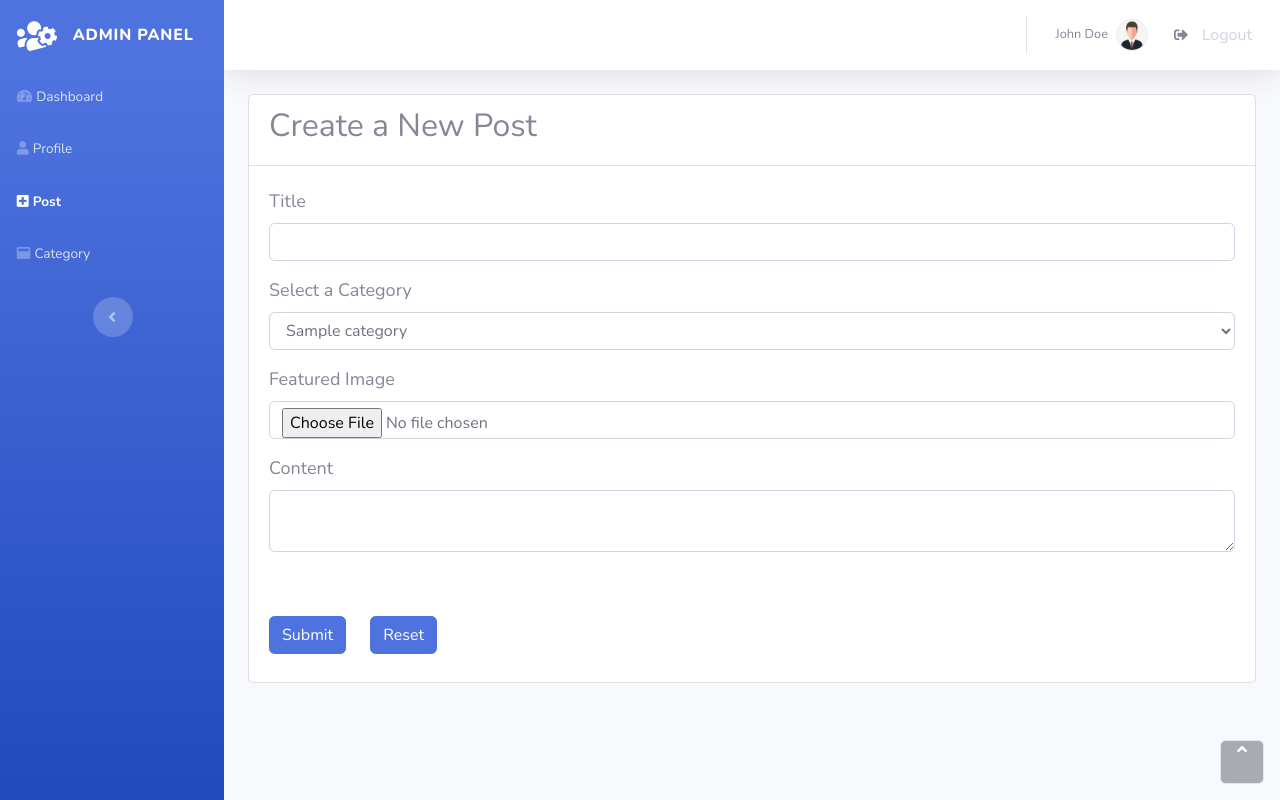
After one commit to PHPGroup5/FoodBlog, a PHP site: page /testing.php in a window 1280 px wide. The commit adds this page. Run offline with PHP 8.4, Linux system fonts and the light colour scheme; tables that the repository leaves empty or names only in its code hold one stand-in row (values such as "Sample post"); some libraries are stand-ins or nearby versions.

Commit message:
minor changes by hkz

```diff
--- a/Admin/table.php
+++ b/Admin/table.php
@@ -4,7 +4,7 @@
 <head>
     <meta charset="utf-8">
     <meta name="viewport" content="width=device-width, initial-scale=1.0, shrink-to-fit=no">
-    <title>Table - Brand</title>
+    <title>Table - Taste the Joy</title>
     <link rel="stylesheet" href="assets/bootstrap/css/bootstrap.min.css">
     <link rel="stylesheet" href="https://fonts.googleapis.com/css?family=Nunito:200,200i,300,300i,400,400i,600,600i,700,700i,800,800i,900,900i">
     <link rel="stylesheet" href="assets/fonts/fontawesome-all.min.css">
@@ -55,6 +55,7 @@
             </div>
             </nav>
             <div class="container-fluid">
+
                 <h3 class="text-dark mb-4">Posts</h3>
                 <div class="card shadow">
                     <div class="card-header py-3">
@@ -107,7 +108,7 @@
             </div>
         </div>
         <footer class="bg-white sticky-footer">
-            <a class="btn btn-info btn-sm border rounded btn-icon-split" role="button" href="post.php" style="display: block;margin: auto;max-width: 170px;"><span class="text-white-50 icon" style="filter: blur(0px);"><i class="fas fa-plus"></i></span><span class="text-white text">Add New Post</span></a>
+            <a class="btn btn-info btn-sm border rounded btn-icon-split" role="button" href="post.php" style="display: block;margin: auto;max-width: 140px;"><span class="text-white-50 icon" style="filter: blur(0px);"><i class="fas fa-plus"></i></span><span class="text-white text">Add New Post</span></a>
             <div class="container my-auto">
                 <div class="text-center my-auto copyright"></div>
             </div>
--- /dev/null
+++ b/Admin/testing.php
@@ -0,0 +1,137 @@
+<html lang="en"><head>
+    <meta charset="UTF-8">
+    <title></title>
+    <style type="text/css">
+        form label{
+            display: block;
+            margin-top: 10px;
+            font-size: 18px;
+        }
+
+        input[type=reset]{
+            margin-left: 20px;
+        }
+    </style>
+    <link rel="stylesheet" href="assets/bootstrap/css/bootstrap.min.css">
+    <link rel="stylesheet" href="https://fonts.googleapis.com/css?family=Nunito:200,200i,300,300i,400,400i,600,600i,700,700i,800,800i,900,900i">
+    <link rel="stylesheet" href="assets/fonts/fontawesome-all.min.css">
+    <link rel="stylesheet" href="assets/fonts/material-icons.min.css">
+    <link rel="stylesheet" href="assets/css/MUSA_panel-table-1.css">
+    <link rel="stylesheet" href="assets/css/MUSA_panel-table.css">
+    <link href="https://cdn.jsdelivr.net/npm/summernote@0.8.15/dist/summernote.min.css" rel="stylesheet">
+
+</head>
+<body>
+<div id="wrapper">
+    <nav class="navbar navbar-dark align-items-start sidebar sidebar-dark accordion bg-gradient-primary p-0">
+        <div class="container-fluid d-flex flex-column p-0">
+            <a class="navbar-brand d-flex justify-content-center align-items-center sidebar-brand m-0" href="#">
+                <div class="sidebar-brand-icon rotate-n-15"><i class="fas fa-users-cog"></i></div>
+                <div class="sidebar-brand-text mx-3"><span>Admin Panel</span></div>
+            </a>
+            <hr class="sidebar-divider my-0">
+            <ul class="nav navbar-nav text-light" id="accordionSidebar">
+                <li class="nav-item" role="presentation"><a class="nav-link" href="index.html"><i class="fas fa-tachometer-alt"></i><span>Dashboard</span></a></li>
+                <li class="nav-item" role="presentation"><a class="nav-link" href="profile.html"><i class="fas fa-user"></i><span>Profile</span></a></li>
+                <li class="nav-item" role="presentation"><a class="nav-link active" href="table.php"><i class="fas fa-plus-square"></i><span>Post</span></a></li>
+                <li class="nav-item" role="presentation"><a class="nav-link" href="category.php"><i class="fas fa-window-maximize"></i><span>Category</span></a></li>
+            </ul>
+            <div class="text-center d-none d-md-inline"><button class="btn rounded-circle border-0" id="sidebarToggle" type="button"></button></div>
+        </div>
+    </nav>
+    <div class="d-flex flex-column" id="content-wrapper">
+        <div id="content">
+            <nav class="navbar navbar-light navbar-expand bg-white shadow mb-4 topbar static-top">
+                <div class="container-fluid">
+                    <ul class="nav navbar-nav flex-nowrap ml-auto">
+                        <div class="d-none d-sm-block topbar-divider"></div>
+                        <li class="nav-item dropdown no-arrow" role="presentation">
+                            <div class="nav-item dropdown no-arrow"><a class="dropdown-toggle nav-link" data-toggle="dropdown" aria-expanded="false" href="#"><span class="d-none d-lg-inline mr-2 text-gray-600 small">John Doe</span><img class="border rounded-circle img-profile" src="assets/img/avatar.jpg"></a>
+                                <div class="dropdown-menu shadow dropdown-menu-right animated--grow-in" role="menu"><a class="dropdown-item" role="presentation" href="#"><i class="fas fa-user fa-sm fa-fw mr-2 text-gray-400"></i>&nbsp;Profile</a><a class="dropdown-item" role="presentation" href="#"><i class="fas fa-cogs fa-sm fa-fw mr-2 text-gray-400"></i>&nbsp;Settings</a>
+                                </div>
+                            </div></li>
+                        <li class="nav-item">
+                            <div class="nav-item">
+                                <a class="nav-link" href="#" aria-expanded="false"><i class="fas fa-sign-out-alt fa-sm fa-fw mr-2 text-gray-600"></i>&nbsp;Logout</a>
+                            </div>
+                        </li>
+                    </ul>
+                </div>
+            </nav>
+            <div class="container-fluid">
+                <ul class="list-group">
+                    <li class="list-group-item">
+                        <h2 >Create a New Post</h2>
+
+                    </li>
+                    <li class="list-group-item">
+                        <form action="post-add.php" method="post" enctype="multipart/form-data">
+                            <div class="form-group">
+                                <label for="title">Title</label>
+                                <input type="text" class="form-control" name="title" id="title">
+                            </div>
+
+                            <div class="form-group">
+                                <label for="catgory">Select a Category</label>
+                                <select name="category_id" class="form-control" id="catgory">
+                                    <?php
+                                    include("config.php");
+                                    $result=mysqli_query($conn,"SELECT id,name FROM category");
+                                    while($row=mysqli_fetch_assoc($result)): ?>
+                                        <option value="<?php echo $row['id']?>">
+                                            <?php echo $row['name'] ?>
+                                        </option>
+                                    <?php endwhile; ?>
+                                </select>
+                            </div>
+
+                            <div class="form-group">
+                                <label for="photo">Featured Image</label>
+                                <input type="file" name="photo" class="form-control" id="photo">
+                            </div>
+
+                            <div class="form-group">
+                                <label for="summernote">Content</label>
+                                <textarea id="summernote" class="form-control" name="content"></textarea>
+                            </div>
+                            <br><br>
+
+                            <input type="submit" class="btn btn-primary btn-md">
+                            <input type="reset" class="btn btn-primary btn-md">
+                        </form>
+                    </li>
+                </ul>
+            </div>
+        </div>
+    </div><a class="border rounded d-inline scroll-to-top" href="#page-top" style="display: none;"><i class="fas fa-angle-up"></i></a></div>
+<script>
+    $(document).ready(function() {
+        $('#summernote').summernote();
+    });
+</script>
+<script src="assets/js/jquery.min.js"></script>
+<script src="assets/bootstrap/js/bootstrap.min.js"></script>
+<script src="assets/js/chart.min.js"></script>
+<script src="assets/js/bs-init.js"></script>
+<script src="https://cdnjs.cloudflare.com/ajax/libs/jquery-easing/1.4.1/jquery.easing.js"></script>
+<script src="https://code.jquery.com/jquery-3.4.1.min.js"></script>
+<script src="https://cdn.jsdelivr.net/npm/summernote@0.8.15/dist/summernote.min.js"></script>
+<script src="assets/js/theme.js"></script>
+<script type="text/javascript">
+    /*setInterval(next,5000);*/
+    var box=1;
+    function prev(){
+        document.getElementById('box'+box).className="page-item";
+        box--;if(box<1) box=3;
+        document.getElementById('box'+box).className="page-item active";
+    }
+
+    function next(){
+        document.getElementById('box'+box).className="page-item";
+        box++;if(box>3) box=1;
+        document.getElementById('box'+box).className="page-item active";
+    }
+
+</script>
+
+</body></html>
--- a/Blog/blogpost1.html
+++ b/Blog/blogpost1.html
@@ -29,7 +29,7 @@
     <script src="assets/bootstrap/js/bootstrap.min.js"></script>
 
 <nav class="navbar navbar-expand-lg navbar-light bg-light">
-  <a class="navbar-brand" href="index.html">add your logo here</a>
+  <a class="navbar-brand" href="index.html">Taste the Joy</a>
   <button class="navbar-toggler" type="button" data-toggle="collapse" data-target="#navbarSupportedContent" aria-controls="navbarSupportedContent" aria-expanded="false" aria-label="Toggle navigation">
     <span class="navbar-toggler-icon"></span>
   </button>
--- a/Blog/login.html
+++ b/Blog/login.html
@@ -29,7 +29,7 @@
     <script src="assets/bootstrap/js/bootstrap.min.js"></script>
 
 <nav class="navbar navbar-expand-lg navbar-light bg-light">
-  <a class="navbar-brand" href="index.html">add your logo here</a>
+  <a class="navbar-brand" href="index.html">Taste the Joy</a>
   <button class="navbar-toggler" type="button" data-toggle="collapse" data-target="#navbarSupportedContent" aria-controls="navbarSupportedContent" aria-expanded="false" aria-label="Toggle navigation">
     <span class="navbar-toggler-icon"></span>
   </button>
--- a/Blog/post.html
+++ b/Blog/post.html
@@ -30,7 +30,7 @@
 
 
 <nav class="navbar navbar-expand-lg navbar-light bg-light">
-  <a class="navbar-brand" href="index.html">add your logo here</a>
+  <a class="navbar-brand" href="index.html">Taste the Joy</a>
   <button class="navbar-toggler" type="button" data-toggle="collapse" data-target="#navbarSupportedContent" aria-controls="navbarSupportedContent" aria-expanded="false" aria-label="Toggle navigation">
     <span class="navbar-toggler-icon"></span>
   </button>
--- a/Blog/register.html
+++ b/Blog/register.html
@@ -29,7 +29,7 @@
     <header class="masthead"><script src="assets/js/jquery.min.js"></script>
     <script src="assets/bootstrap/js/bootstrap.min.js"></script>
 <nav class="navbar navbar-expand-lg navbar-light bg-light">
-  <a class="navbar-brand" href="index.html">add your logo here</a>
+  <a class="navbar-brand" href="index.html">Taste the Joy</a>
   <button class="navbar-toggler" type="button" data-toggle="collapse" data-target="#navbarSupportedContent" aria-controls="navbarSupportedContent" aria-expanded="false" aria-label="Toggle navigation">
     <span class="navbar-toggler-icon"></span>
   </button>
--- a/test.txt
+++ /dev/null
@@ -1 +0,0 @@
-hello it's me
```
Also changed, not shown: Admin/cat-del.php (added, +7 -0 lines), Admin/category.php (+16 -8 lines), Admin/index.html (+11 -23 lines), Admin/profile.html (+14 -2 lines), Blog/about.html (+10 -10 lines), Blog/index.html (+4 -5 lines).
